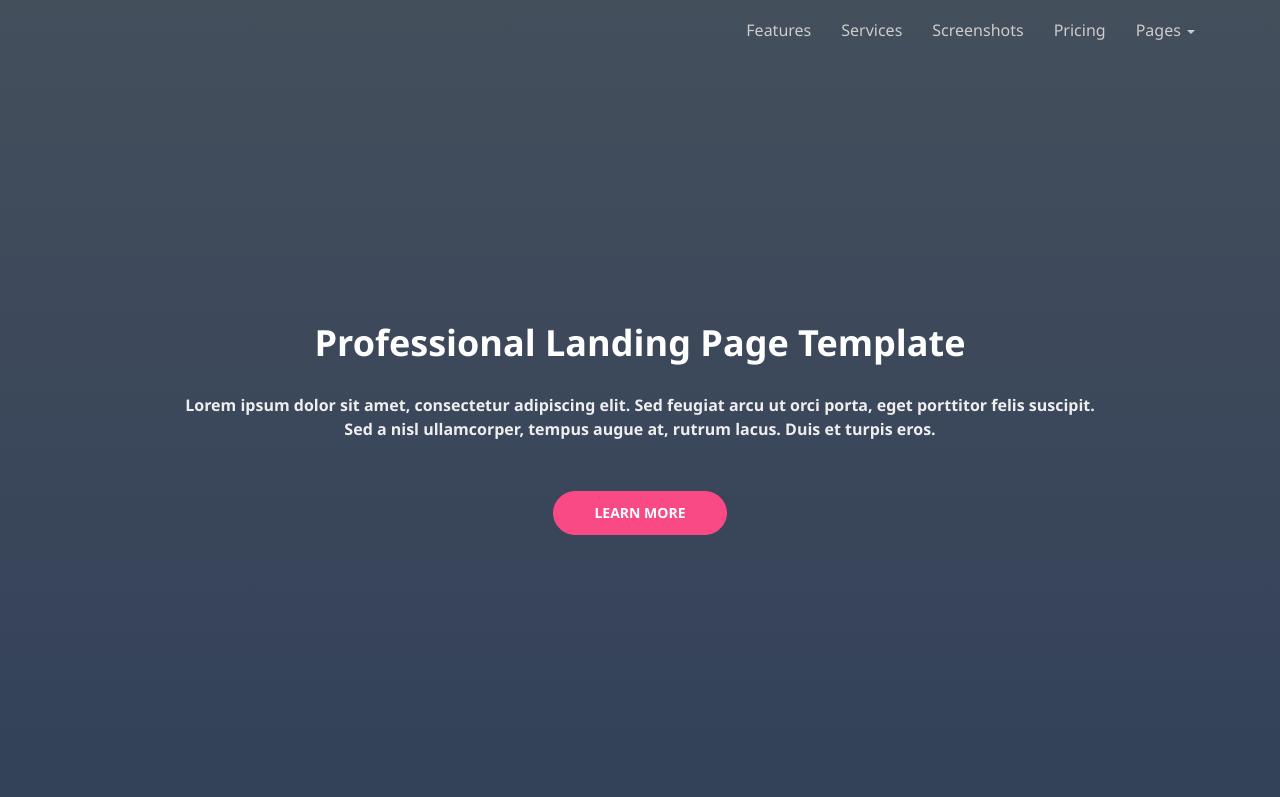
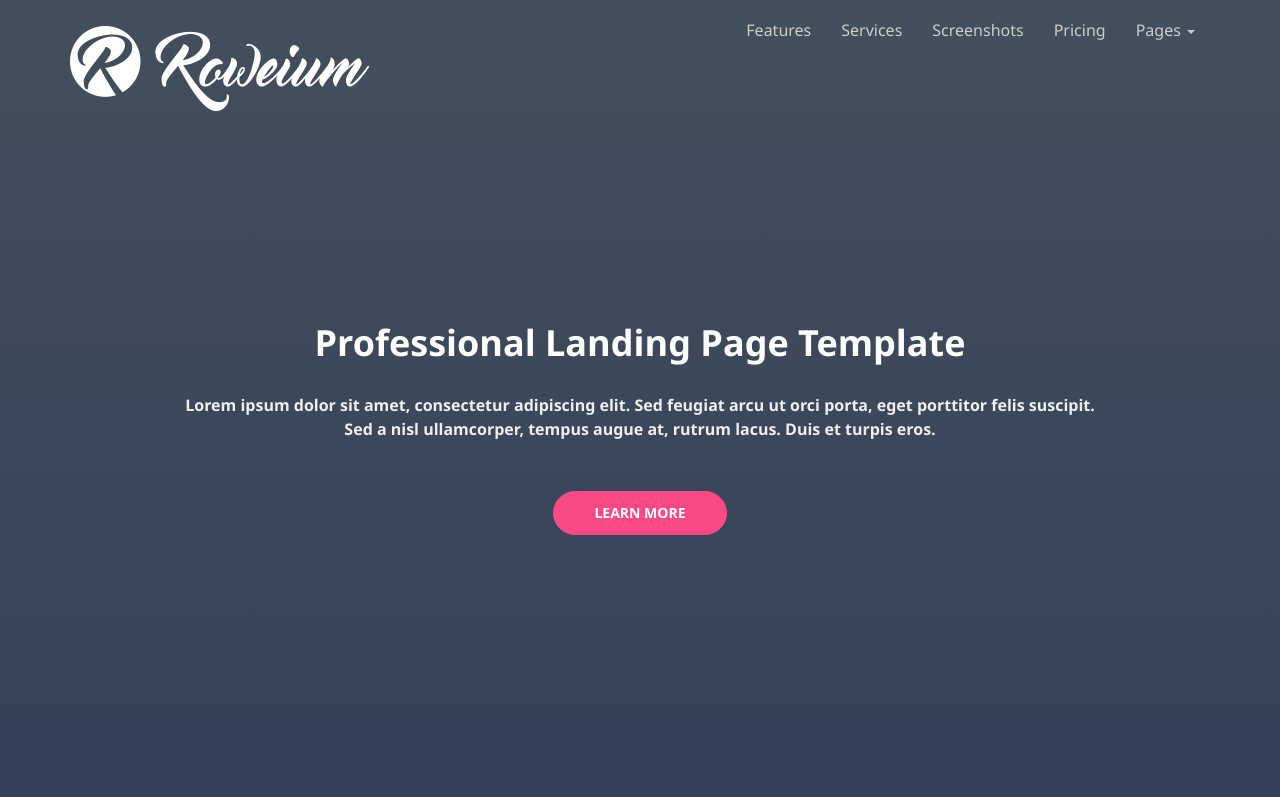
Before and after one commit to evan7777/roweium2.github.io, a plain HTML site: page index.html in a window 1280 px wide. Shown: the top 797 px of the page. Drawn offline with Linux system fonts and the light colour scheme; a web font is replaced by a local one.

Commit message:
commit- image tweak

```diff
--- a/index.html
+++ b/index.html
@@ -61,7 +61,7 @@
           </button>
           <!-- LOGO -->
           <a class="navbar-brand logo" href="index.html">
-            <img src="assets/images/roweium/logo-2" alt="">
+            <img src="assets/images/roweium/logo-2.png" alt="">
             <!--<i class="ion-social-buffer"></i>
               <span>Lugada</span>-->
           </a>
```
